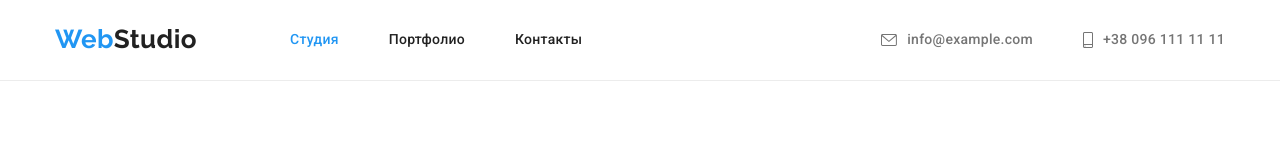
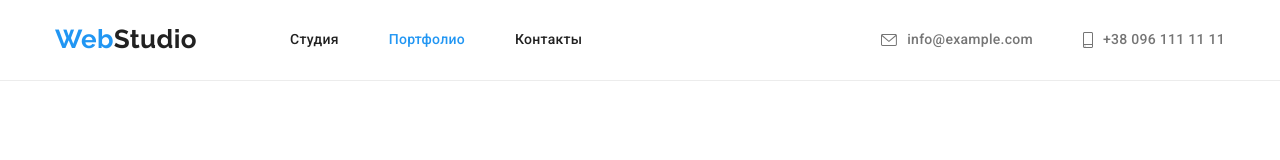
Before and after one commit to Vampireol/goit-markup-hw-04, a plain HTML site: page portfolio.html in a window 1280 px wide. Shown: the top 160 px of the page. Drawn offline with nearby package versions, Linux system fonts and the light colour scheme.

Commit message:
portfolio link-current
portfolio link-current

```diff
--- a/portfolio.html
+++ b/portfolio.html
@@ -26,8 +26,8 @@
             >Web<span class="logo-primary-header">Studio</span></a
           >
           <ul class="site-nav list">
-            <li class="item"><a class="link-current" href="./index.html">Студия</a></li>
-            <li class="item"><a class="link" href="./portfolio.html">Портфолио</a></li>
+            <li class="item"><a class="link" href="./index.html">Студия</a></li>
+            <li class="item"><a class="link-current" href="./portfolio.html">Портфолио</a></li>
             <li class="item"><a class="link" href="">Контакты</a></li>
           </ul>
 
```
